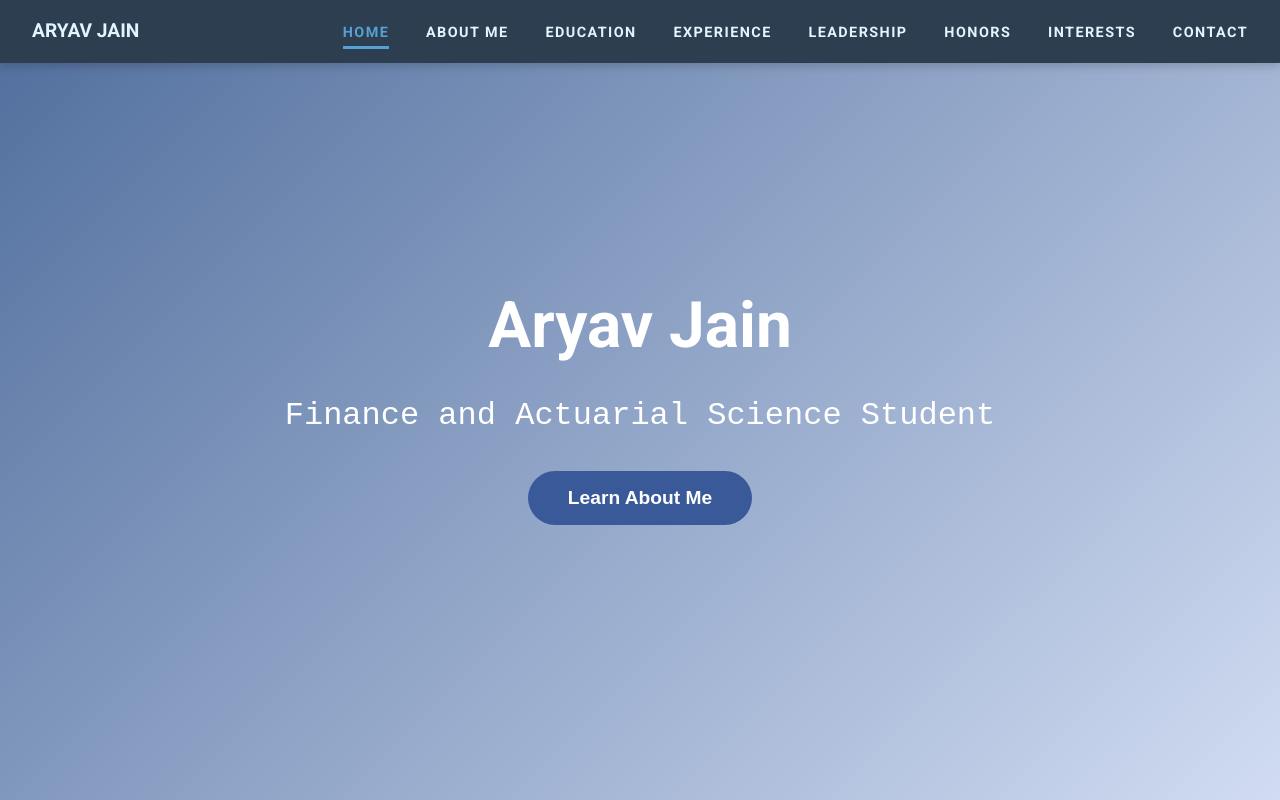
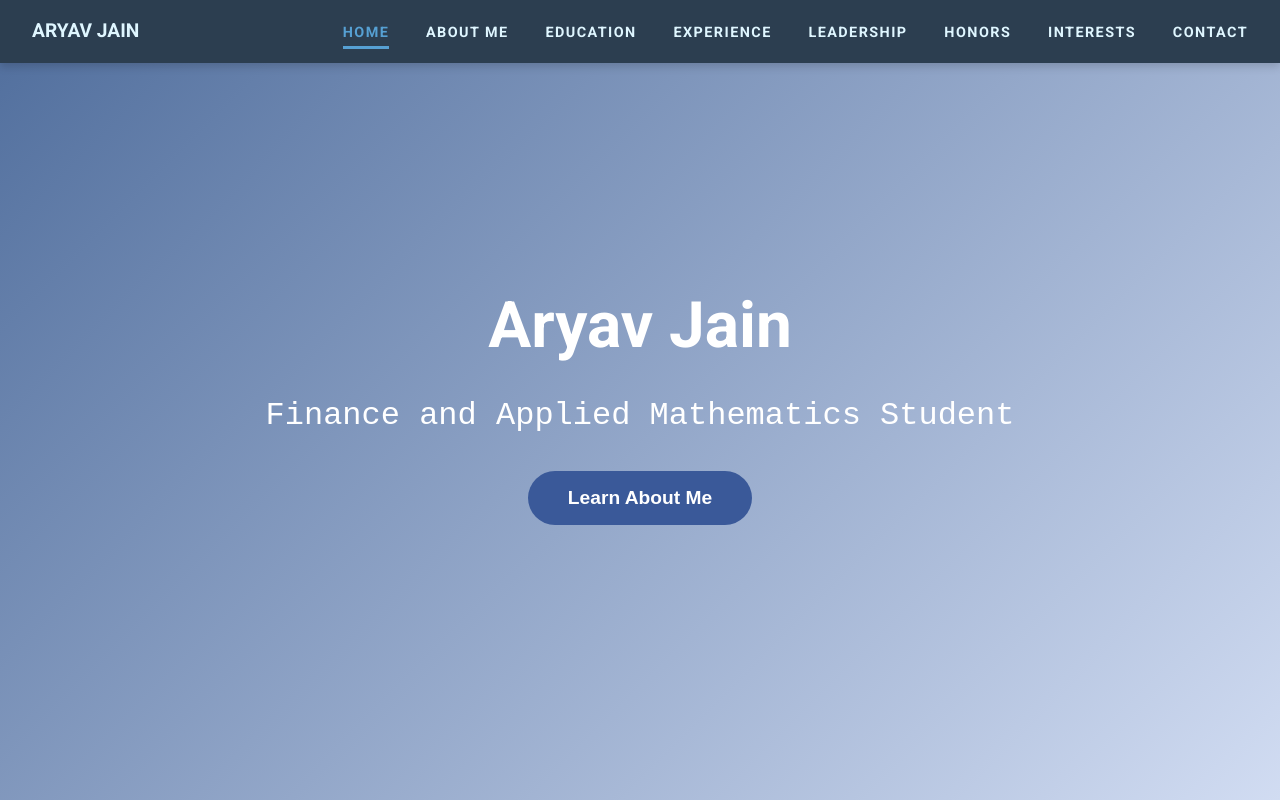
Before and after one commit to aryjain7/aryjain7.github.io, a plain HTML site: page index.html in a window 1280 px wide. Shown: the top 800 px of the page. Drawn offline with Linux system fonts and the light colour scheme.

Commit message:
Index.html

```diff
--- a/index.html
+++ b/index.html
@@ -3,7 +3,7 @@
 <head>
   <meta charset="UTF-8" />
   <meta name="viewport" content="width=device-width, initial-scale=1" />
-  <title>Aryav Jain | Professional Resume</title>
+  <title>Aryav Jain | Resume</title>
   <style>
     @import url('https://fonts.googleapis.com/css2?family=Roboto:wght@300;400;700&display=swap');
     /* Base Reset */
@@ -274,7 +274,7 @@
   <section id="home"
     style="height:100vh; display:flex; justify-content:center; align-items:center; flex-direction:column; padding: 0 25px; background: linear-gradient(135deg,#4f6d9c 0%,#d1dcf2 100%); color: #fff; text-align:center;">
     <h1 style="font-size: 4rem; font-weight: 700; margin-bottom: 0.8rem;">Aryav Jain</h1>
-    <p style="font-family: monospace; font-size: 2rem; user-select:text;">Finance and Actuarial Science Student</p>
+    <p style="font-family: monospace; font-size: 2rem; user-select:text;">Finance and Applied Mathematics Student</p>
     <button onclick="document.getElementById('about-me').scrollIntoView({behavior:'smooth'})"
       aria-label="About Me Section"
       style="margin-top:30px; padding: 1rem 2.5rem; font-weight:700; font-size:1.2rem; border:none; border-radius:30px; background: #3a5999; cursor:pointer; color:white; transition: background-color 0.3s ease;">Learn
```
